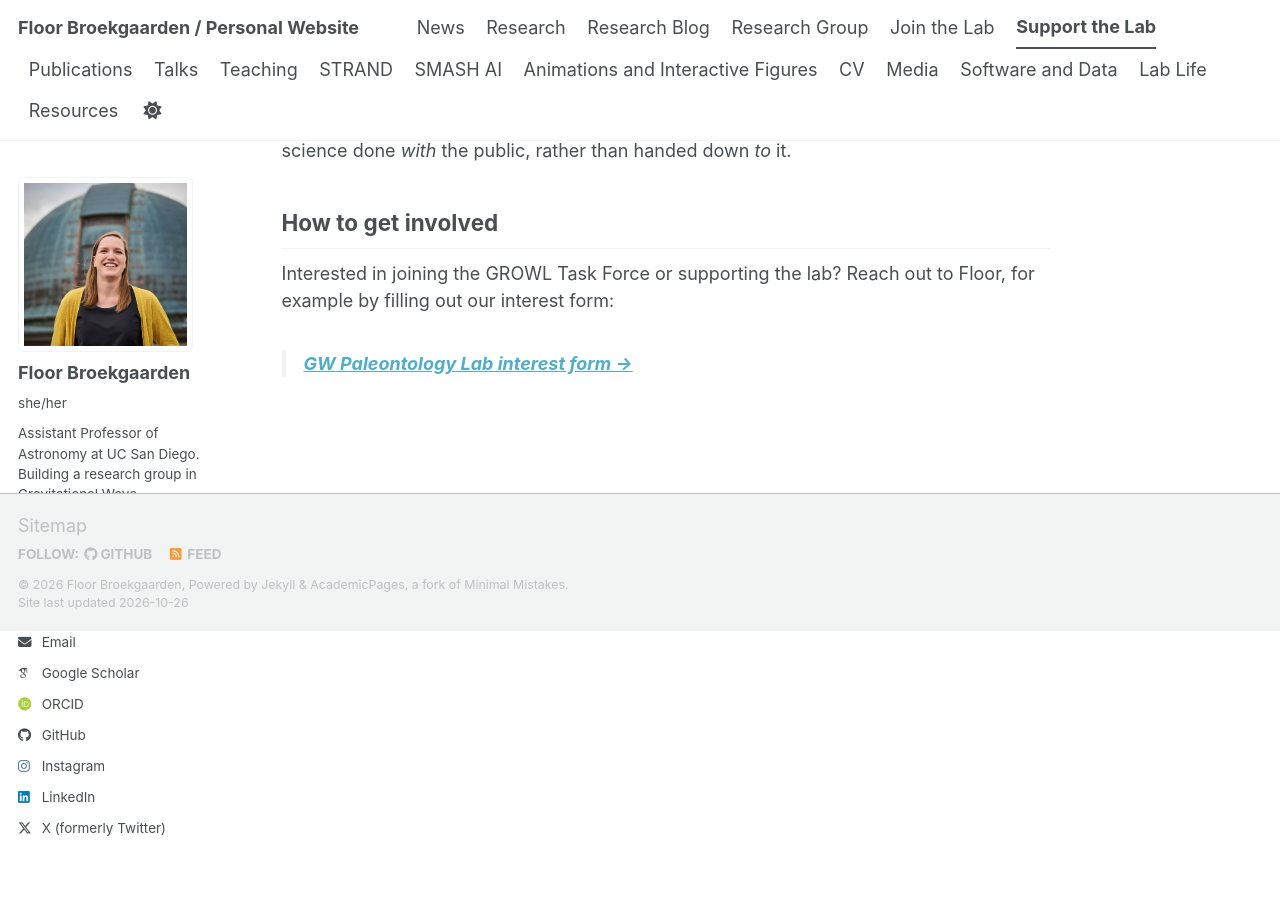
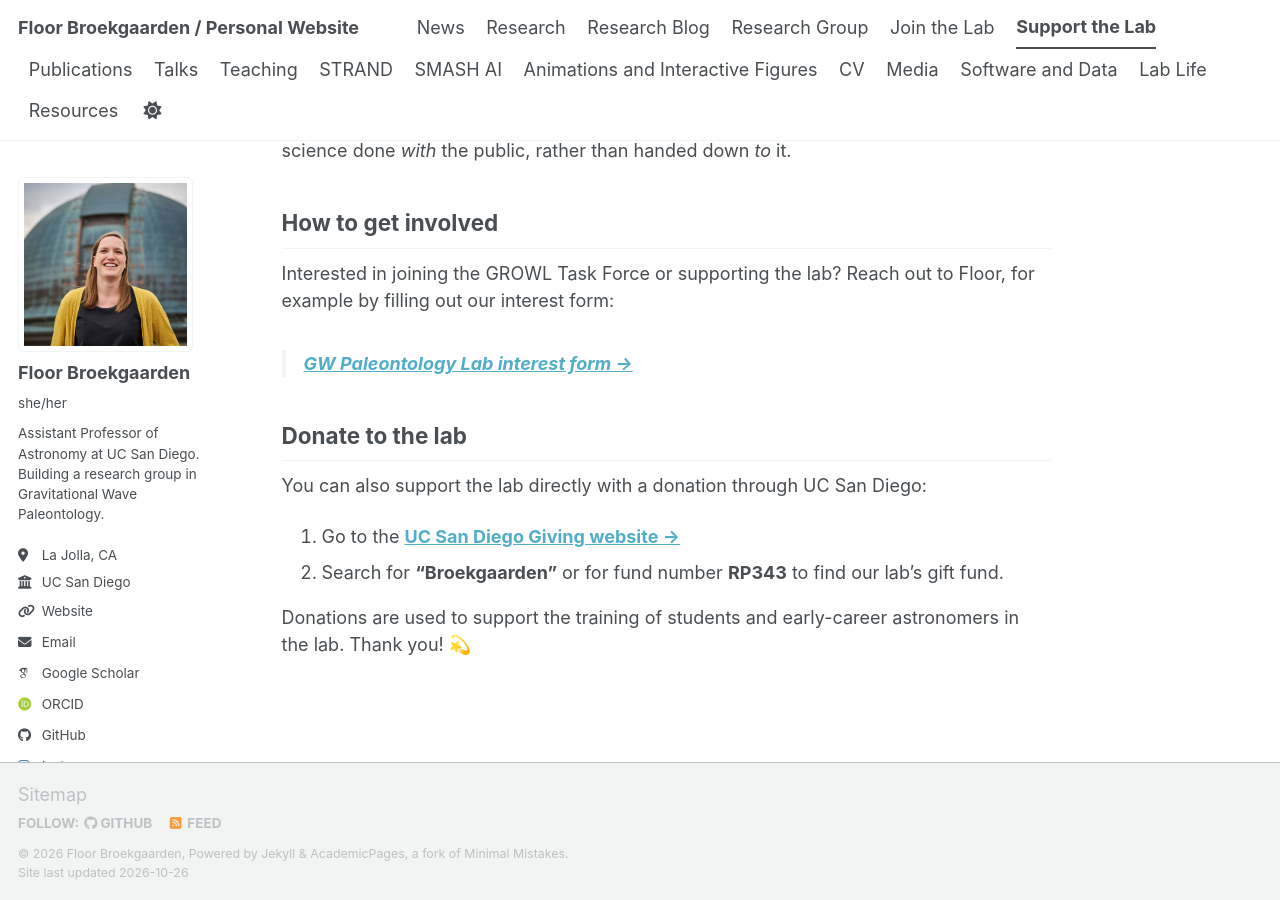
Before and after one commit to FloorBroekgaarden/FloorBroekgaarden.github.io, a Jekyll site: the page built from _pages/support.md, in a window 1280 px wide and 900 px high, scrolled down 1090 px. Built offline with Jekyll 4.4.1, drawn with Linux system fonts in a browser that asks for light colours; some web fonts are replaced; a script bundle is joined from its source files by our own code; library files that are not in the unit come from our copies.

Commit message:
Update support.md

```diff
--- a/_pages/support.md
+++ b/_pages/support.md
@@ -33,3 +33,12 @@
 Interested in joining the GROWL Task Force or supporting the lab? Reach out to Floor, for example by filling out our interest form:
 
 > **[GW Paleontology Lab interest form →](https://forms.gle/rr2kfbJ74pczVrvn7)**
+
+## Donate to the lab
+
+You can also support the lab directly with a donation through UC San Diego:
+
+1. Go to the **[UC San Diego Giving website →](https://giveto.ucsd.edu/giving/home/)**
+2. Search for **"Broekgaarden"** or for fund number **RP343** to find our lab's gift fund.
+
+Donations are used to support the training of students and early-career astronomers in the lab. Thank you! 💫
```
